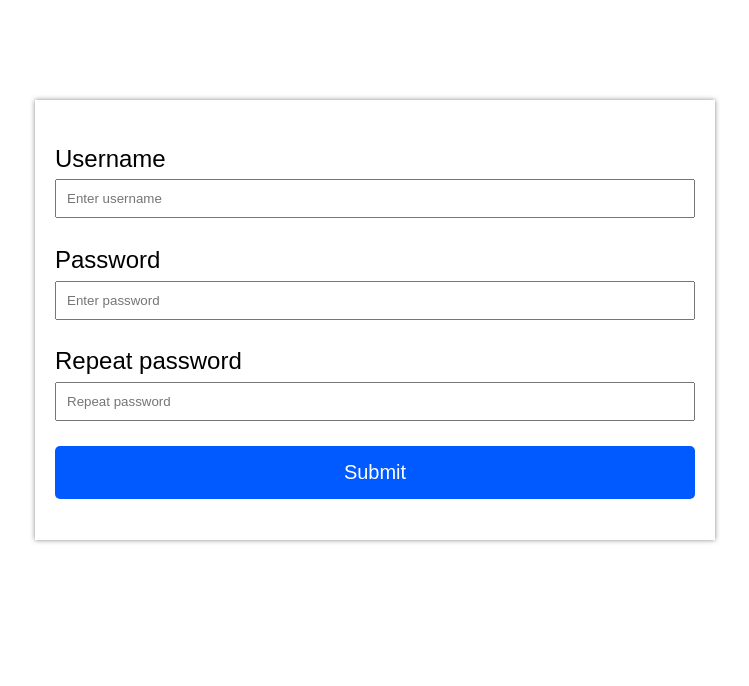
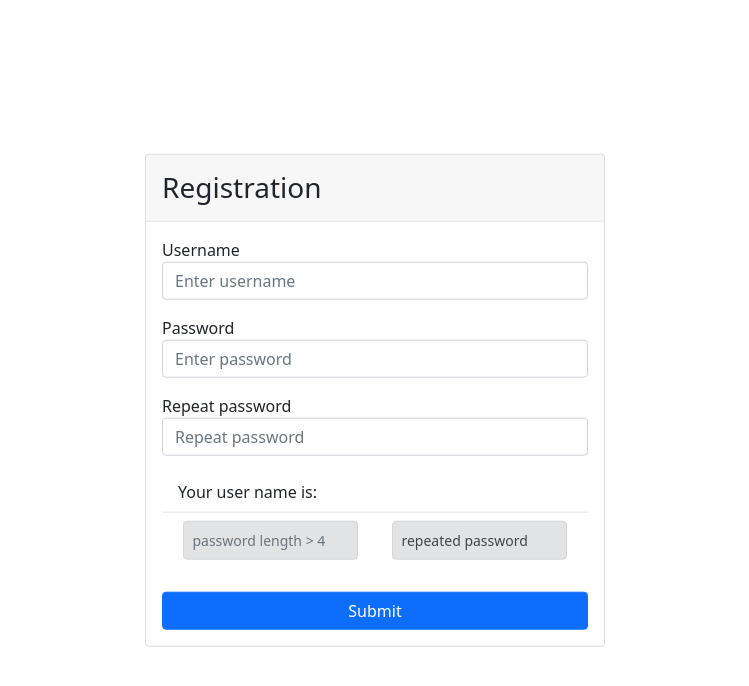
Before and after one commit to babilunga/react-forms, a React (Create React App) app: page / in a window 1280 px wide. Shown: the top 686 px of the page, without its empty margins (265-1014 px from the left). Built offline with nearby package versions, Linux system fonts and the light colour scheme.

Commit message:
added and used bootstrap, added name and password validations

```diff
--- a/public/index.html
+++ b/public/index.html
@@ -10,34 +10,11 @@
       content="Web site created using create-react-app"
     />
     <link rel="apple-touch-icon" href="%PUBLIC_URL%/logo192.png" />
-    <!--
-      manifest.json provides metadata used when your web app is installed on a
-      user's mobile device or desktop. See https://developers.google.com/web/fundamentals/web-app-manifest/
-    -->
-    <link rel="manifest" href="%PUBLIC_URL%/manifest.json" />
-    <!--
-      Notice the use of %PUBLIC_URL% in the tags above.
-      It will be replaced with the URL of the `public` folder during the build.
-      Only files inside the `public` folder can be referenced from the HTML.
 
-      Unlike "/favicon.ico" or "favicon.ico", "%PUBLIC_URL%/favicon.ico" will
-      work correctly both with client-side routing and a non-root public URL.
-      Learn how to configure a non-root public URL by running `npm run build`.
-    -->
     <title>Forms App Learn</title>
   </head>
   <body>
     <noscript>You need to enable JavaScript to run this app.</noscript>
     <div id="root"></div>
-    <!--
-      This HTML file is a template.
-      If you open it directly in the browser, you will see an empty page.
-
-      You can add webfonts, meta tags, or analytics to this file.
-      The build step will place the bundled scripts into the <body> tag.
-
-      To begin the development, run `npm start` or `yarn start`.
-      To create a production bundle, use `npm run build` or `yarn build`.
-    -->
   </body>
 </html>
--- a/src/App.js
+++ b/src/App.js
@@ -1,5 +1,7 @@
 import React from 'react';
+import 'bootstrap/dist/css/bootstrap.min.css';
 import './style.css';
+import classnames from 'classnames';
 
 export default class App extends React.Component {
   constructor() {
@@ -14,12 +16,12 @@ export default class App extends React.Component {
   onSubmit = (event) => {
     event.preventDefault();
     console.log(
-			`username: ${this.username.value},\npassword: ${this.password.value},\nrepeat password: ${this.repeatPassword.value}`
+      `username: ${this.state.username},\npassword: ${this.state.password},\nrepeat password: ${this.state.repeatPassword}`
     );
+    alert('Success!');
   };
 
   onChangeInput = (event) => {
-		console.log(`name: ${event.target.name}, value: ${event.target.value}`);
     this.setState({
       [event.target.name]: event.target.value,
     });
@@ -27,45 +29,83 @@ export default class App extends React.Component {
 
   render() {
     return (
-			<div className='form-container'>
-				<form className='form'>
-					<div className='form-group'>
+      <div className="form-container card">
+        <div className="card-header p-3 h3">Registration</div>
+        <form className="form card-body ">
+          <div className="form-group mb-3">
             <label>Username</label>
             <input
-							type='text'
-							className='form-control'
-							placeholder='Enter username'
-							ref={(node) => (this.username = node)}
-							name='username'
+              type="text"
+              className="form-control"
+              placeholder="Enter username"
+              name="username"
               value={this.state.username}
               onChange={this.onChangeInput}
             />
           </div>
-					<div className='form-group'>
+          <div className="form-group mb-3">
             <label>Password</label>
             <input
-							type='text'
-							className='form-control'
-							placeholder='Enter password'
-							ref={(node) => (this.password = node)}
-							name='password'
+              type="password"
+              className="form-control"
+              placeholder="Enter password"
+              name="password"
               value={this.state.password}
               onChange={this.onChangeInput}
             />
           </div>
-					<div className='form-group'>
+          <div className="form-group mb-3">
             <label>Repeat password</label>
             <input
-							type='text'
-							className='form-control'
-							placeholder='Repeat password'
-							ref={(node) => (this.repeatPassword = node)}
-							name='repeatPassword'
+              type="password"
+              className="form-control"
+              placeholder="Repeat password"
+              name="repeatPassword"
               value={this.state.repeatPassword}
               onChange={this.onChangeInput}
             />
           </div>
-					<button type='submit' className='btn' onClick={this.onSubmit}>
+          <ul className="list-group list-group-flush">
+            <li className="list-group-item">
+              <span>
+                Your user name is: <strong>{this.state.username}</strong>
+              </span>
+            </li>
+            <li className="list-group-item">
+              <div className="row justify-content-around">
+                <div
+                  className={classnames(
+                    'alert alert-secondary p-2 small col-5',
+                    {
+                      'alert-success': this.state.password.length > 4,
+                      'text-muted': this.state.password.length <= 4,
+                    }
+                  )}
+                >
+                  {'password length > 4'}
+                </div>
+                <div
+                  className={classnames(
+                    'alert alert-secondary p-2 small col-5',
+                    {
+                      'alert-success':
+                        this.state.password === this.state.repeatPassword &&
+                        this.state.password !== '',
+                      'text-muted':
+                        this.state.password !== this.state.repeatPassword,
+                    }
+                  )}
+                >
+                  repeated password
+                </div>
+              </div>
+            </li>
+          </ul>
+          <button
+            type="submit"
+            className="btn btn-primary btn-block w-100 mt-2"
+            onClick={this.onSubmit}
+          >
             Submit
           </button>
         </form>
--- a/src/index.js
+++ b/src/index.js
@@ -1,7 +1,8 @@
 import React from 'react';
 import ReactDOM from 'react-dom';
+import App from './App';
+import 'bootstrap/dist/css/bootstrap.min.css';
 import './style.css';
-import App from './App';
 
 ReactDOM.render(
   <React.StrictMode>
--- a/src/style.css
+++ b/src/style.css
@@ -1,46 +1,7 @@
-* {
-	/* border: 1px solid; */
+.form-container {
+  position: absolute;
+  top: 50%;
+  left: 50%;
+  transform: translate(-50%, -50%);
+  width: 460px;
 }
-body {
-	box-sizing: border-box;
-	margin: 0;
-	padding: 0;
-	font-size: 24px;
-	font-family: sans-serif;
-}
-.form-container {
-	width: fit-content;
-	height: fit-content;
-	margin: 100px auto;
-}
-.form {
-	width: 50vw;
-	height: 400px;
-	padding: 20px;
-	display: flex;
-	flex-flow: column nowrap;
-	justify-content: space-evenly;
-	box-shadow: 0 0 5px rgb(136, 136, 136);
-}
-.form-group {
-	height: 20%;
-	display: flex;
-	flex-flow: column nowrap;
-	justify-content: space-around;
-	align-content: flex-start;
-}
-.form-control {
-	padding: 10px;
-}
-.btn {
-	font-size: 20px;
-	padding: 15px 0;
-	border: 0 solid;
-	border-radius: 5px;
-	background-color: rgb(0, 90, 255);
-	color: white;
-}
-.btn:hover {
-	cursor: pointer;
-	background-color: rgb(0, 84, 240);
-}
```
Also changed, not shown: package.json (+4 -5 lines), public/manifest.json (deleted), public/robots.txt (deleted), 1 other file (tests, documents, lock files or other folders). Lines whose indentation alone changed are shown as unchanged.
